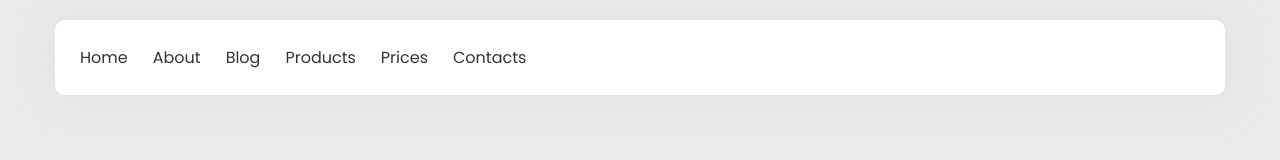
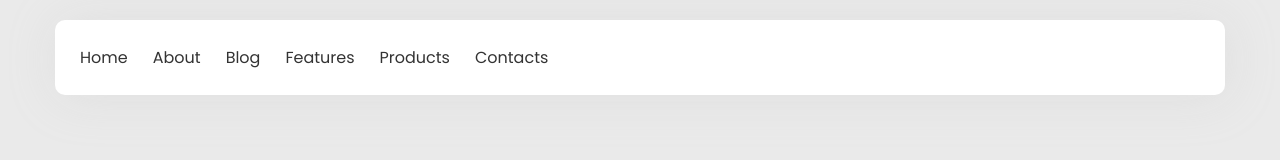
Before and after one commit to Shayerdev/responseMenu, a website: page index.html in a window 1280 px wide. Drawn offline with Linux system fonts and the light colour scheme.

Commit message:
Del some stroke

```diff
--- a/index.html
+++ b/index.html
@@ -15,8 +15,8 @@
                 <li><a href="/">Home</a></li>
                 <li><a href="/">About</a></li>
                 <li><a href="/">Blog</a></li>
+                <li><a href="/">Features</a></li>
                 <li><a href="/">Products</a></li>
-                <li><a href="/">Prices</a></li>
                 <li><a href="/">Contacts</a></li>
             </ul>
         </nav-response>
--- a/script.js
+++ b/script.js
@@ -7,20 +7,15 @@ class NavResponse extends HTMLElement{
         }
         this.rootContainer = this.querySelector('.root-container') ?
             this.querySelector('.root-container') : this;
-
-
     }
     connectedCallback(){
         try {
             if(!this.rootContainer.children.length) throw 'Elements not found';
             this.observerContainer(this.rootContainer.children);
-            //this.dropMenu();
         } catch (e){
             console.error(e);
         }
     }
-
-
     get dropMenu(){
 
         const dropMenu = document.createElement('ul');
@@ -60,7 +55,7 @@ class NavResponse extends HTMLElement{
 
     observerContainer(itemsObserve){
         const self = this;
-        const observer =  new IntersectionObserver( (entries , observer) => {
+        const observer =  new IntersectionObserver( entries  => {
             entries.forEach(entry => {
                 if(entry.intersectionRatio === 1 ){
                     entry.target.classList.remove('hidden');
@@ -70,9 +65,7 @@ class NavResponse extends HTMLElement{
                     self.items.hidden.push(entry.target)
                 }
             })
-
             this.elementDrop(self.items.hidden);
-
         }, {
             root: this.rootContainer,
             threshold: 1
@@ -80,7 +73,6 @@ class NavResponse extends HTMLElement{
 
         Array.from(itemsObserve).map(item => observer.observe(item));
     }
-
 }
 
 customElements.define('nav-response', NavResponse);
```
